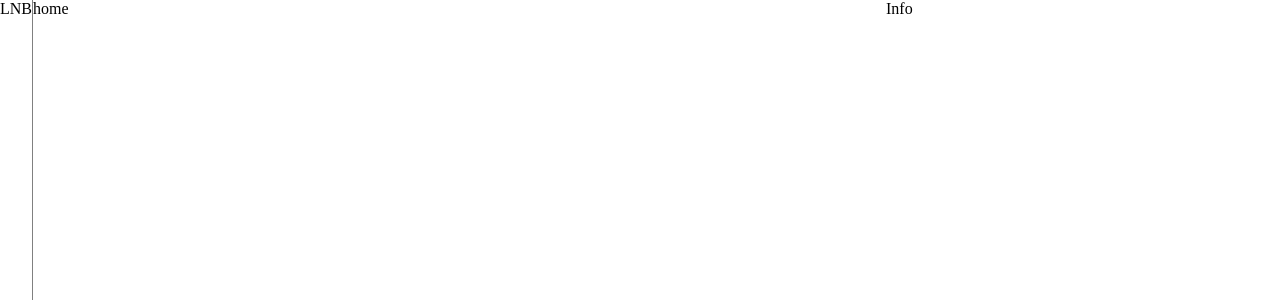
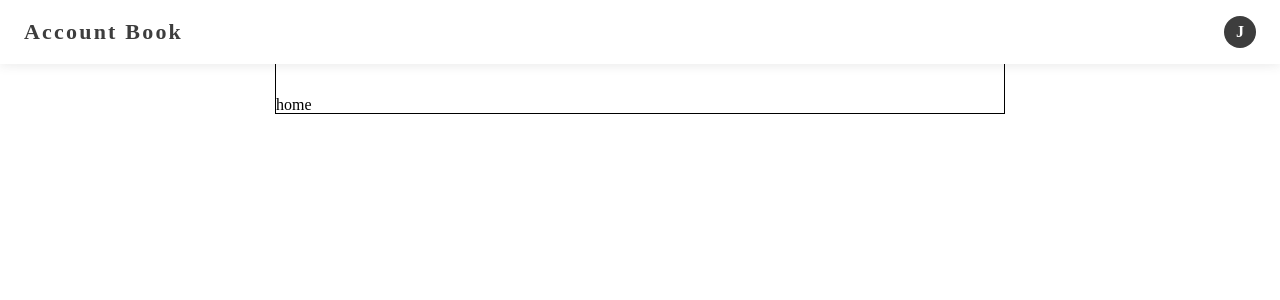
Before and after one commit to honuuk/account-book-react, a React app: page / in a window 1280 px wide. Shown: the top 300 px of the page. Built offline with nearby package versions, Linux system fonts and the light colour scheme.

Commit message:
add base layout

```diff
--- a/package.json
+++ b/package.json
@@ -9,7 +9,6 @@
     "dev": "webpack serve"
   },
   "dependencies": {
-    "@mui/material": "^5.10.7",
     "@types/node": "^18.7.23",
     "@types/react": "^18.0.21",
     "@types/react-dom": "^18.0.6",
--- a/public/index.html
+++ b/public/index.html
@@ -3,7 +3,7 @@
   <head>
     <title>가계부</title>
   </head>
-  <body style="margin: 0px">
+  <body>
     <div id="root"></div>
   </body>
 </html>
--- a/src/App.tsx
+++ b/src/App.tsx
@@ -1,30 +1,23 @@
 import React from "react";
-import styled from "@emotion/styled";
 import { BrowserRouter, Route, Routes } from "react-router-dom";
 
-import Content from "./layout/Content";
-import Info from "./layout/Info";
-import LNB from "./layout/LNB";
+import Content from "./components/layout/Content";
+import Header from "./components/layout/Header";
 import Home from "./pages/Home";
 
-const Root = styled.div`
-  display: flex;
-`;
+import "./components/layout/layout.css";
 
 interface Props {}
 
 const App: React.FC<Props> = () => {
   return (
     <BrowserRouter>
-      <Root>
-        <LNB />
-        <Content>
-          <Routes>
-            <Route path="/" element={<Home />} />
-          </Routes>
-        </Content>
-        <Info />
-      </Root>
+      <Header />
+      <Content>
+        <Routes>
+          <Route path="/" element={<Home />} />
+        </Routes>
+      </Content>
     </BrowserRouter>
   );
 };
--- /dev/null
+++ b/src/components/layout/Content.tsx
@@ -0,0 +1,9 @@
+interface Props {
+  children: React.ReactNode;
+}
+
+const Content: React.FC<Props> = ({ children }) => {
+  return <div className="content">{children}</div>;
+};
+
+export default Content;
--- /dev/null
+++ b/src/components/layout/Header.tsx
@@ -0,0 +1,12 @@
+interface Props {}
+
+const Header: React.FC<Props> = () => {
+  return (
+    <div className="header">
+      <h1>Account Book</h1>
+      <div className="header_profile">J</div>
+    </div>
+  );
+};
+
+export default Header;
--- /dev/null
+++ b/src/components/layout/layout.css
@@ -0,0 +1,104 @@
+/*
+reset css
+*/
+
+html, body, div, span, applet, object, iframe,
+h1, h2, h3, h4, h5, h6, p, blockquote, pre,
+a, abbr, acronym, address, big, cite, code,
+del, dfn, em, img, ins, kbd, q, s, samp,
+small, strike, strong, sub, sup, tt, var,
+b, u, i, center,
+dl, dt, dd, ol, ul, li,
+fieldset, form, label, legend,
+table, caption, tbody, tfoot, thead, tr, th, td,
+article, aside, canvas, details, embed,
+figure, figcaption, footer, header, hgroup,
+menu, nav, output, ruby, section, summary,
+time, mark, audio, video {
+	margin: 0;
+	padding: 0;
+	border: 0;
+	font-size: 100%;
+	font: inherit;
+	vertical-align: baseline;
+}
+/* HTML5 display-role reset for older browsers */
+article, aside, details, figcaption, figure,
+footer, header, hgroup, menu, nav, section {
+	display: block;
+}
+body {
+	line-height: 1;
+}
+ol, ul {
+	list-style: none;
+}
+blockquote, q {
+	quotes: none;
+}
+blockquote:before, blockquote:after,
+q:before, q:after {
+	content: '';
+	content: none;
+}
+table {
+	border-collapse: collapse;
+	border-spacing: 0;
+}
+
+html {
+  height: 100%;
+}
+body {
+  min-height: 100%;
+	height: 100%
+}
+#root {
+	height: 100%;
+}
+
+.header {
+	width: 100%;
+	height: 64px;
+	box-sizing: border-box;
+	position: fixed;
+	top: 0;
+	display: flex;
+	justify-content: space-between;
+	align-items: center;
+	background: #FFFFFF;
+	box-shadow: 0px 2px 10px rgba(64, 64, 64, 0.1);
+	padding: 0 24px;
+}
+
+.header > h1 {
+	height: 24px;
+	font-family: 'Taviraj';
+	font-style: normal;
+	font-weight: 600;
+	font-size: 22px;
+	line-height: 24px;
+	letter-spacing: 0.1em;
+  color: #3D3D3D;
+}
+
+.header .header_profile {
+	width: 32px;
+	height: 32px;
+	border-radius: 100%;
+	background: #3D3D3D;
+	font-weight: 700;
+	font-size: 16px;
+	line-height: 16px;
+	color: #FFFFFF;
+	display: flex;
+	justify-content: center;
+	align-items: center;
+}
+
+.content {
+	width: 728px;
+	border: 1px solid black;
+	margin: 0 auto;
+	padding-top: 96px;
+}
--- a/src/layout/Content.tsx
+++ /dev/null
@@ -1,16 +0,0 @@
-import React from "react";
-import styled from "@emotion/styled";
-
-const Root = styled.div`
-  flex: 1;
-`;
-
-interface Props {
-  children: React.ReactNode;
-}
-
-const Content: React.FC<Props> = ({ children }) => {
-  return <Root>{children}</Root>;
-};
-
-export default Content;
--- a/src/layout/Info.tsx
+++ /dev/null
@@ -1,14 +0,0 @@
-import React from "react";
-import styled from "@emotion/styled";
-
-const Root = styled.div`
-  width: 394px;
-`;
-
-interface Props {}
-
-const Info: React.FC<Props> = () => {
-  return <Root>Info</Root>;
-};
-
-export default Info;
--- a/src/layout/LNB.tsx
+++ /dev/null
@@ -1,16 +0,0 @@
-import React from "react";
-import styled from "@emotion/styled";
-
-const Root = styled.div`
-  flex-shrink: 1;
-  height: 100vh;
-  border-right: 1px solid grey;
-`;
-
-interface Props {}
-
-const LNB: React.FC<Props> = () => {
-  return <Root>LNB</Root>;
-};
-
-export default LNB;
```
Also changed, not shown: 1 other file (tests, documents, lock files or other folders).
